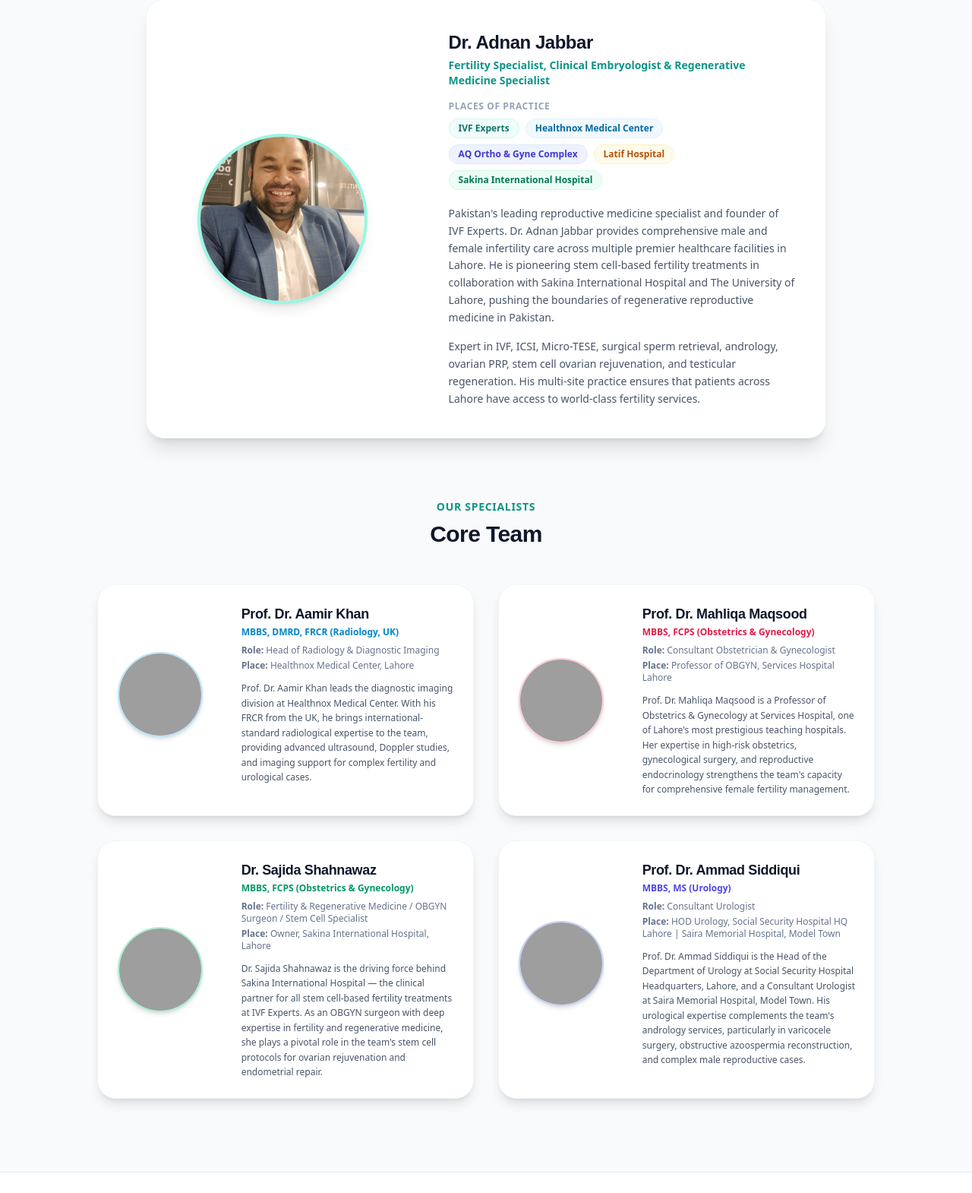
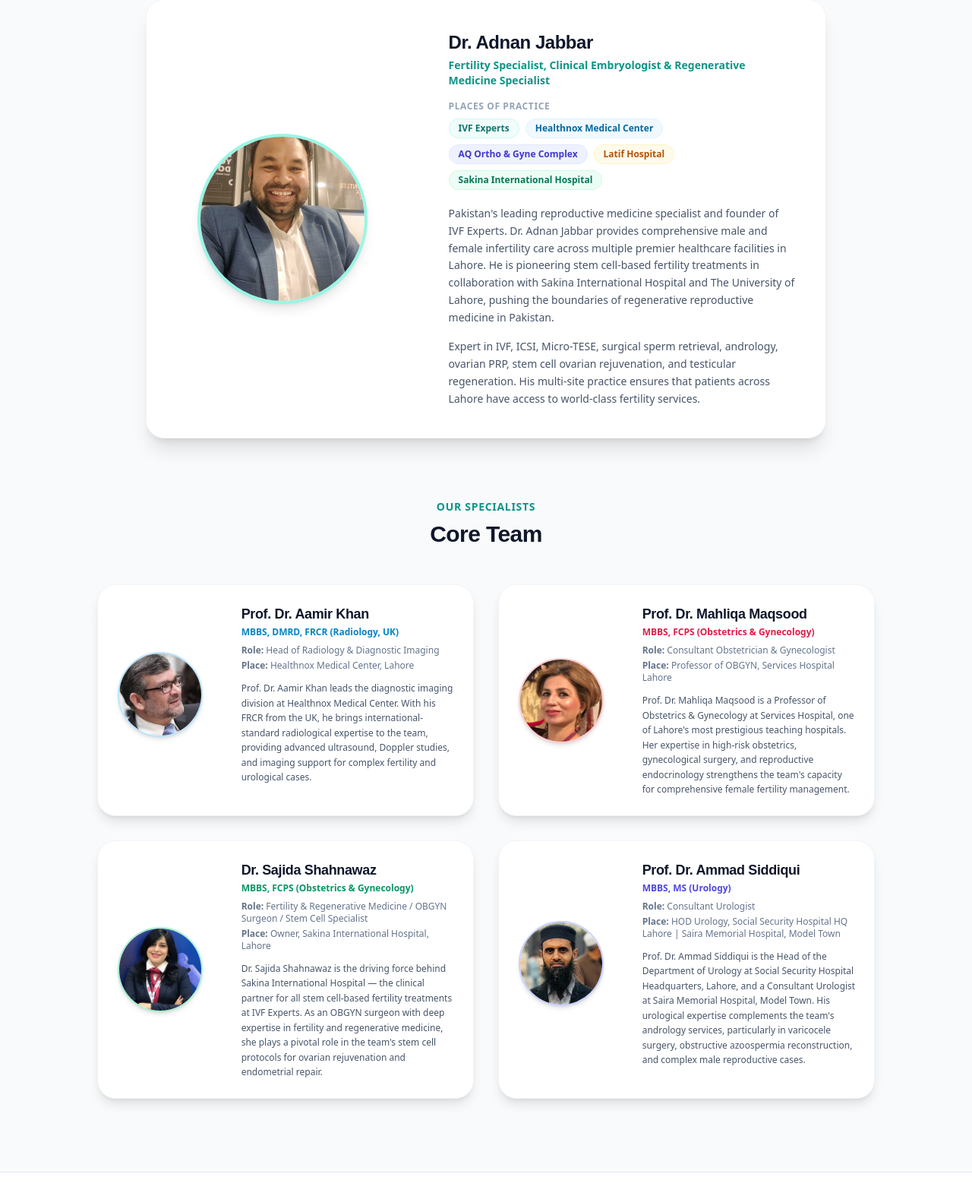
Before and after one commit to adnanjabbar/ivfexperts-website, a PHP site: page /doctors/index.php in a window 1280 px wide. Shown: the part 875-2445 px from the top of the page at 76% size. Run offline with PHP 8.4, Linux system fonts and the light colour scheme; style sheets or scripts are compiled from the project's sources; some libraries are stand-ins or nearby versions; grey boxes are pictures that could not be loaded.

Commit message:
Add doctor photos and fix image extensions to .png

```diff
--- a/doctors/index.php
+++ b/doctors/index.php
@@ -81,7 +81,7 @@ include("../includes/header.php");
                     <div class="flex">
                         <div class="w-1/3 bg-gradient-to-br from-sky-50 to-slate-100 flex items-center justify-center p-4">
                             <div class="w-28 h-28 rounded-full bg-white border-2 border-sky-200 flex items-center justify-center overflow-hidden shadow-md">
-                                <img src="/assets/images/doctors/prof-aamir-khan.jpg" alt="Prof. Dr. Aamir Khan" class="w-full h-full object-cover" onerror="this.parentElement.innerHTML='<div class=\'flex items-center justify-center w-full h-full bg-sky-50 text-sky-600 font-bold text-2xl\'>AK</div>'">
+                                <img src="/assets/images/doctors/prof-aamir-khan.png" alt="Prof. Dr. Aamir Khan" class="w-full h-full object-cover" onerror="this.parentElement.innerHTML='<div class=\'flex items-center justify-center w-full h-full bg-sky-50 text-sky-600 font-bold text-2xl\'>AK</div>'">
                             </div>
                         </div>
                         <div class="w-2/3 p-6">
@@ -101,7 +101,7 @@ include("../includes/header.php");
                     <div class="flex">
                         <div class="w-1/3 bg-gradient-to-br from-rose-50 to-slate-100 flex items-center justify-center p-4">
                             <div class="w-28 h-28 rounded-full bg-white border-2 border-rose-200 flex items-center justify-center overflow-hidden shadow-md">
-                                <img src="/assets/images/doctors/prof-mahliqa-maqsood.jpg" alt="Prof. Dr. Mahliqa Maqsood" class="w-full h-full object-cover" onerror="this.parentElement.innerHTML='<div class=\'flex items-center justify-center w-full h-full bg-rose-50 text-rose-600 font-bold text-2xl\'>MM</div>'">
+                                <img src="/assets/images/doctors/prof-mahliqa-maqsood.png" alt="Prof. Dr. Mahliqa Maqsood" class="w-full h-full object-cover" onerror="this.parentElement.innerHTML='<div class=\'flex items-center justify-center w-full h-full bg-rose-50 text-rose-600 font-bold text-2xl\'>MM</div>'">
                             </div>
                         </div>
                         <div class="w-2/3 p-6">
@@ -121,7 +121,7 @@ include("../includes/header.php");
                     <div class="flex">
                         <div class="w-1/3 bg-gradient-to-br from-emerald-50 to-slate-100 flex items-center justify-center p-4">
                             <div class="w-28 h-28 rounded-full bg-white border-2 border-emerald-200 flex items-center justify-center overflow-hidden shadow-md">
-                                <img src="/assets/images/doctors/dr-sajida-shahnawaz.jpg" alt="Dr. Sajida Shahnawaz" class="w-full h-full object-cover" onerror="this.parentElement.innerHTML='<div class=\'flex items-center justify-center w-full h-full bg-emerald-50 text-emerald-600 font-bold text-2xl\'>SS</div>'">
+                                <img src="/assets/images/doctors/dr-sajida-shahnawaz.png" alt="Dr. Sajida Shahnawaz" class="w-full h-full object-cover" onerror="this.parentElement.innerHTML='<div class=\'flex items-center justify-center w-full h-full bg-emerald-50 text-emerald-600 font-bold text-2xl\'>SS</div>'">
                             </div>
                         </div>
                         <div class="w-2/3 p-6">
@@ -141,7 +141,7 @@ include("../includes/header.php");
                     <div class="flex">
                         <div class="w-1/3 bg-gradient-to-br from-indigo-50 to-slate-100 flex items-center justify-center p-4">
                             <div class="w-28 h-28 rounded-full bg-white border-2 border-indigo-200 flex items-center justify-center overflow-hidden shadow-md">
-                                <img src="/assets/images/doctors/prof-ammad-siddiqui.jpg" alt="Prof. Dr. Ammad Siddiqui" class="w-full h-full object-cover" onerror="this.parentElement.innerHTML='<div class=\'flex items-center justify-center w-full h-full bg-indigo-50 text-indigo-600 font-bold text-2xl\'>AS</div>'">
+                                <img src="/assets/images/doctors/prof-ammad-siddiqui.png" alt="Prof. Dr. Ammad Siddiqui" class="w-full h-full object-cover" onerror="this.parentElement.innerHTML='<div class=\'flex items-center justify-center w-full h-full bg-indigo-50 text-indigo-600 font-bold text-2xl\'>AS</div>'">
                             </div>
                         </div>
                         <div class="w-2/3 p-6">
```
Also changed, not shown: assets/images/doctors/dr-sajida-shahnawaz.png (added), assets/images/doctors/prof-aamir-khan.png (added), assets/images/doctors/prof-ammad-siddiqui.png (added), assets/images/doctors/prof-mahliqa-maqsood.png (added).
